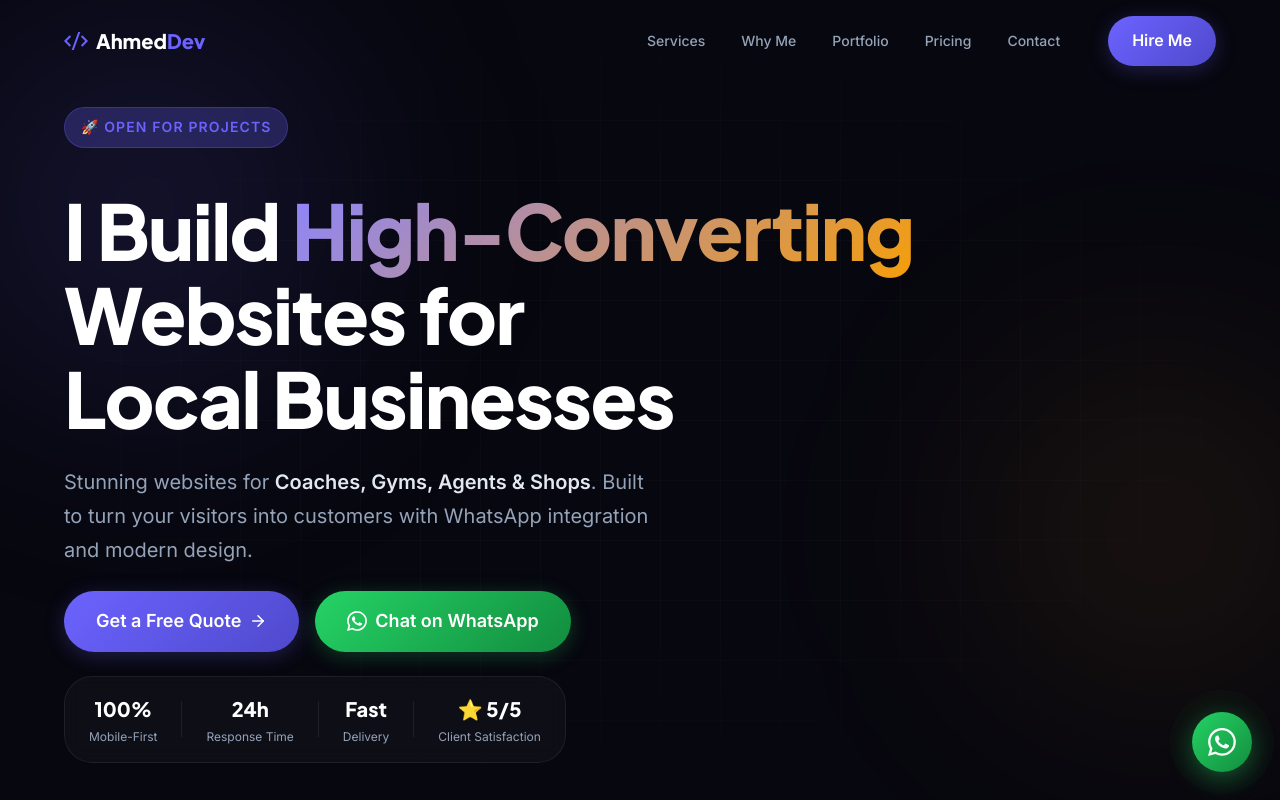
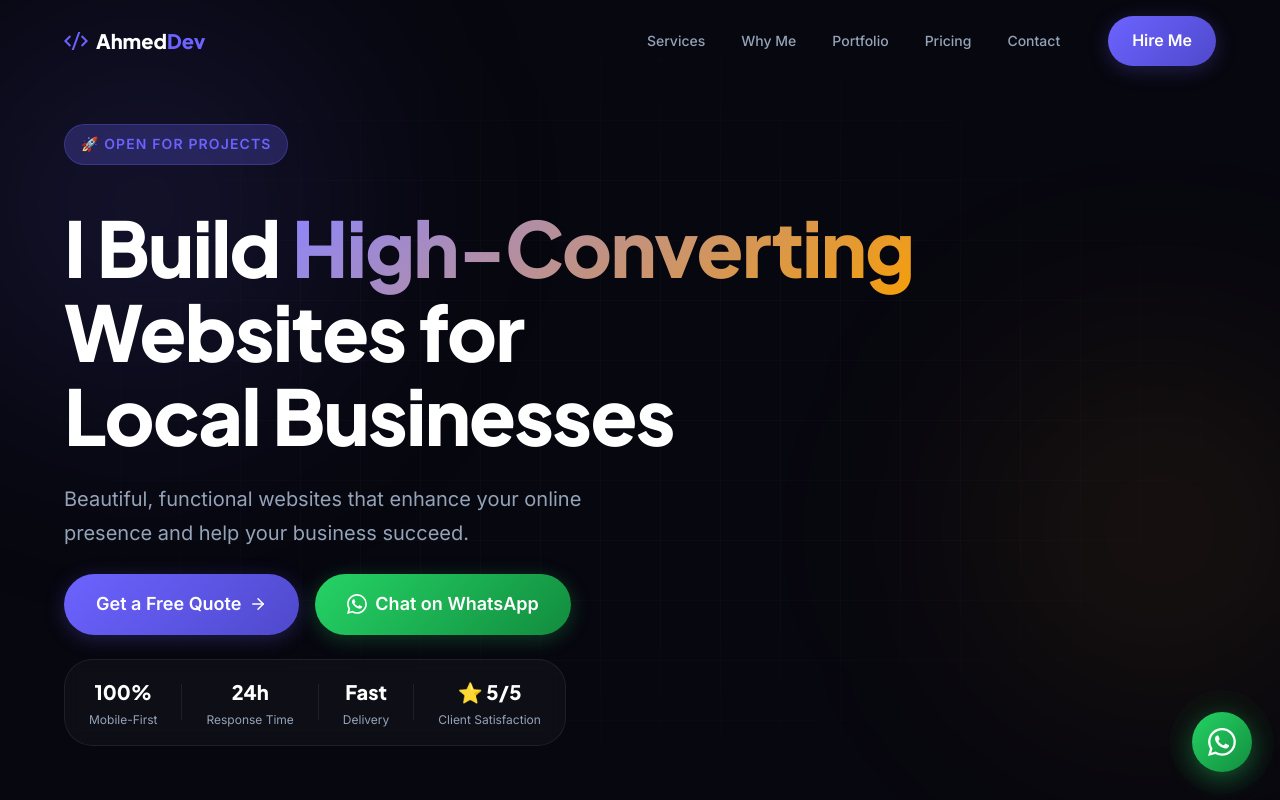
Before and after one commit to ahmedchoudery/Business-Store, a React (Vite) app in the folder client/: page / in a window 1280 px wide. Shown: the top 800 px of the page. Built offline with nearby package versions, Linux system fonts and the light colour scheme.

Commit message:
docs: update hero subtitle to user-preferred text

```diff
--- a/client/src/components/HeroSection/HeroSection.jsx
+++ b/client/src/components/HeroSection/HeroSection.jsx
@@ -57,8 +57,7 @@ export default function HeroSection() {
                     animate="visible"
                     custom={2}
                 >
-                    Stunning websites for <strong>Coaches, Gyms, Agents & Shops</strong>.
-                    Built to turn your visitors into customers with WhatsApp integration and modern design.
+                    Beautiful, functional websites that enhance your online presence and help your business succeed.
                 </motion.p>
 
                 <motion.div
```
